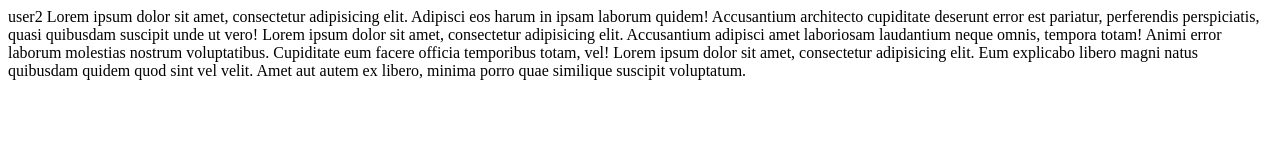
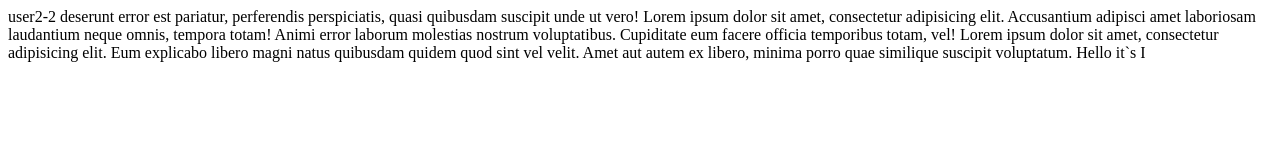
Before and after one commit to Sergey-life/test, a plain HTML site: page index.html in a window 1280 px wide. Drawn offline with Linux system fonts and the light colour scheme.

Commit message:
new file

```diff
--- a/index.html
+++ b/index.html
@@ -5,10 +5,10 @@
     <title>Title</title>
 </head>
 <body>
-user2
-Lorem ipsum dolor sit amet, consectetur adipisicing elit. Adipisci eos harum in ipsam laborum quidem! Accusantium architecto cupiditate deserunt error est pariatur, perferendis perspiciatis, quasi quibusdam suscipit unde ut vero!
+user2-2
+deserunt error est pariatur, perferendis perspiciatis, quasi quibusdam suscipit unde ut vero!
 Lorem ipsum dolor sit amet, consectetur adipisicing elit. Accusantium adipisci amet laboriosam laudantium neque omnis, tempora totam! Animi error laborum molestias nostrum voluptatibus. Cupiditate eum facere officia temporibus totam, vel!
 Lorem ipsum dolor sit amet, consectetur adipisicing elit. Eum explicabo libero magni natus quibusdam quidem quod sint vel velit. Amet aut autem ex libero, minima porro quae similique suscipit voluptatum.
-
+Hello it`s I
 </body>
 </html>
```
